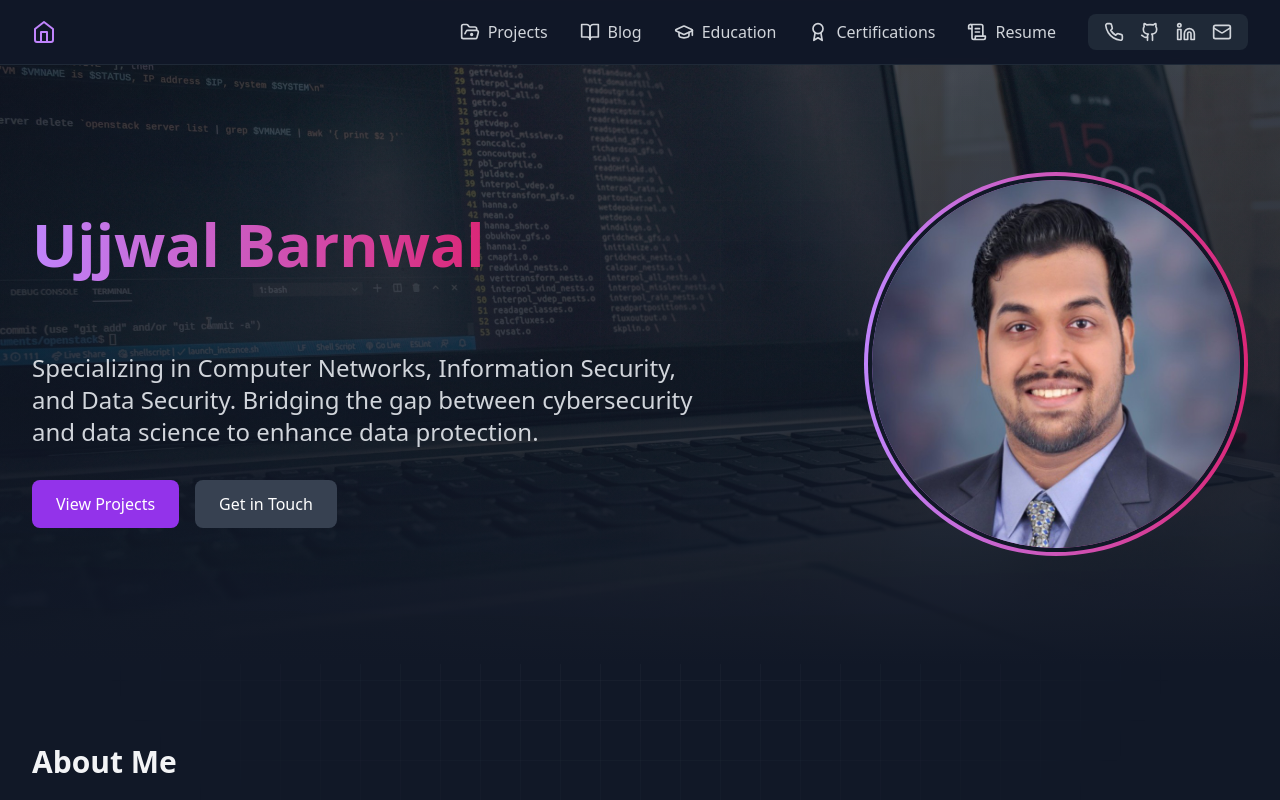
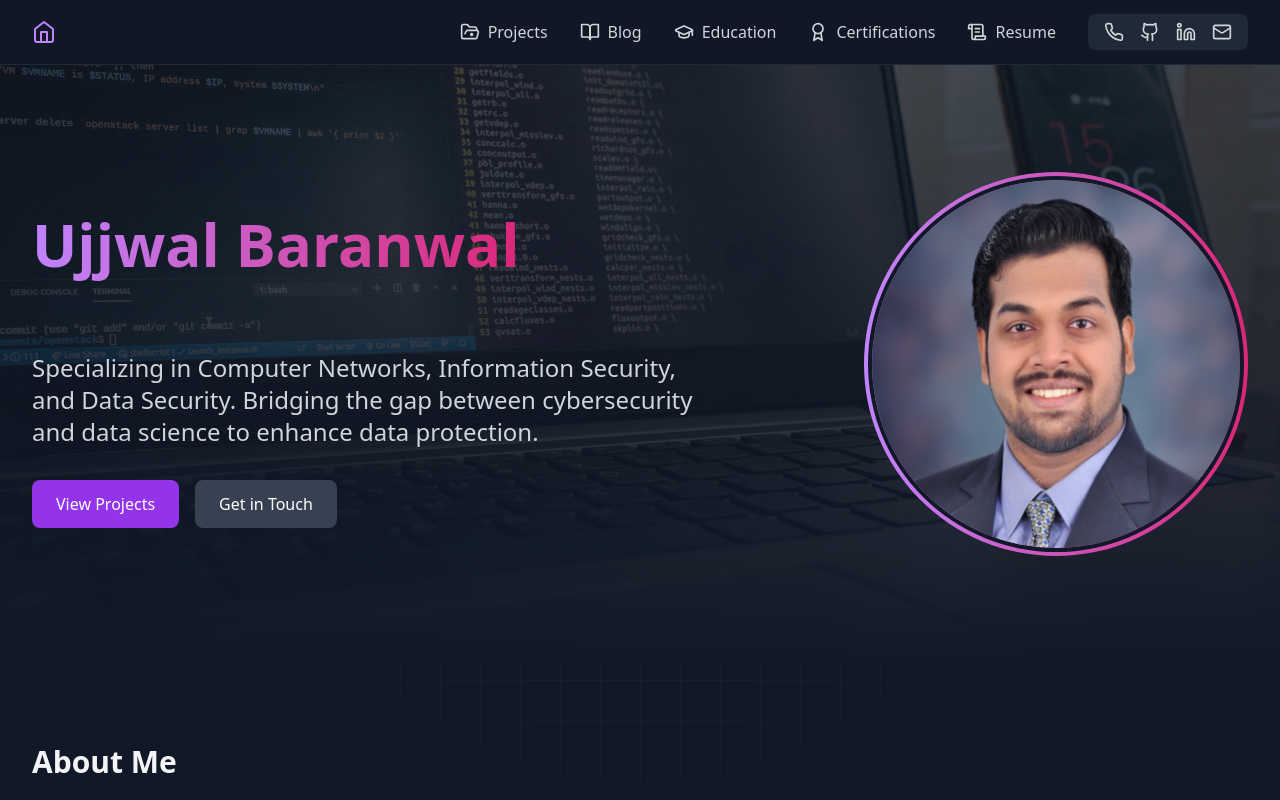
Before and after one commit to PipKcK/Portfolio-Website, a React (Vite) app: page / in a window 1280 px wide. Shown: the top 800 px of the page. Built offline with nearby package versions, Linux system fonts and the light colour scheme.

Commit message:
testing fin updated name

```diff
--- a/src/pages/Home.tsx
+++ b/src/pages/Home.tsx
@@ -214,7 +214,7 @@ function Home() {
           <div className="max-w-2xl">
             <div className="mb-16">
               <h1 className="text-5xl md:text-6xl font-bold bg-gradient-to-r from-purple-400 to-pink-600 text-transparent bg-clip-text leading-[1.2] !leading-[1.2] py-2 inline-block">
-                Ujjwal Barnwal
+                Ujjwal Baranwal
               </h1>
             </div>
             <p className="text-xl md:text-2xl text-gray-300 mb-8">
```
